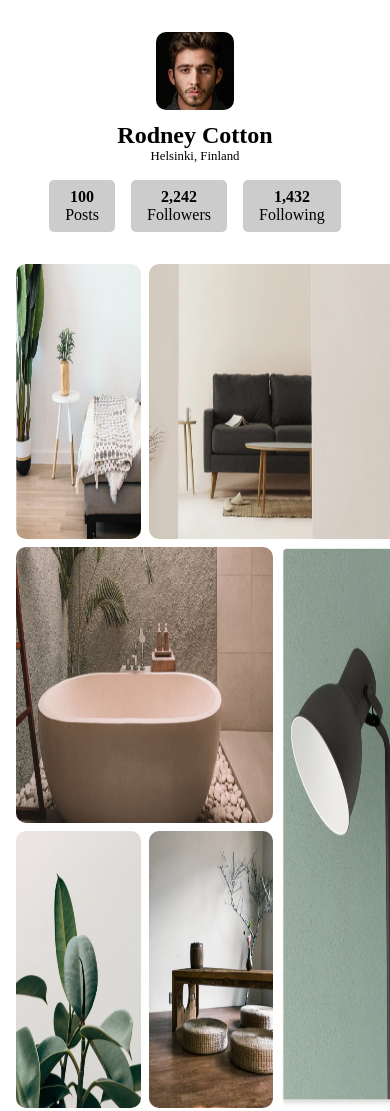
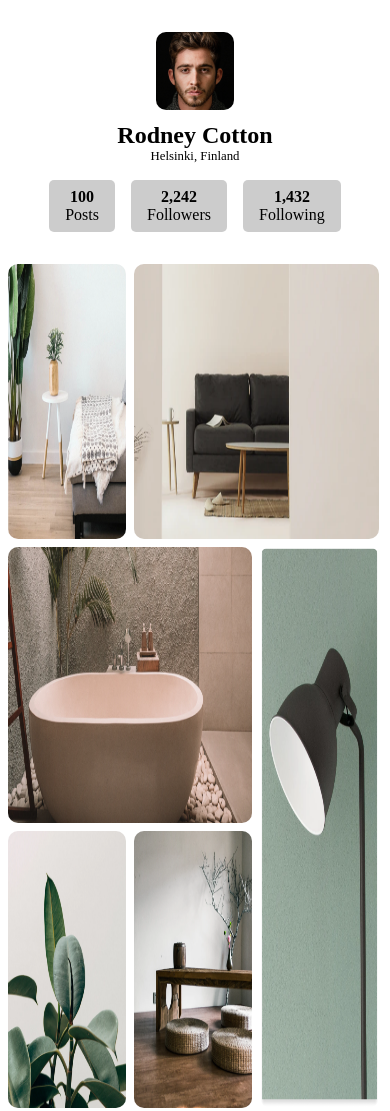
Before and after one commit to Fiewor/my-gallery, a plain HTML site: page index.html in a window 390 px wide. Shown: the top 1111 px of the page. Drawn offline with Linux system fonts and the light colour scheme.

Commit message:
closes #1

```diff
--- a/style.css
+++ b/style.css
@@ -106,12 +106,13 @@ footer a {
 
     .image-container {
         grid-template-columns: minmax(1fr, 1fr);
-        grid-auto-rows: minmax(5%, auto);
-        width: 100vw;
-        min-height: 100vh;
-        margin: 0 1em;
+        grid-auto-rows: minmax(0, auto);
+        width: 95vw;
+        /* min-height: 100vh; */
+        margin: 0 0.5em;
         align-items: stretch;
         gap: 0.5em;
+        justify-content: center;
     }
 
     .boxes div {
```
